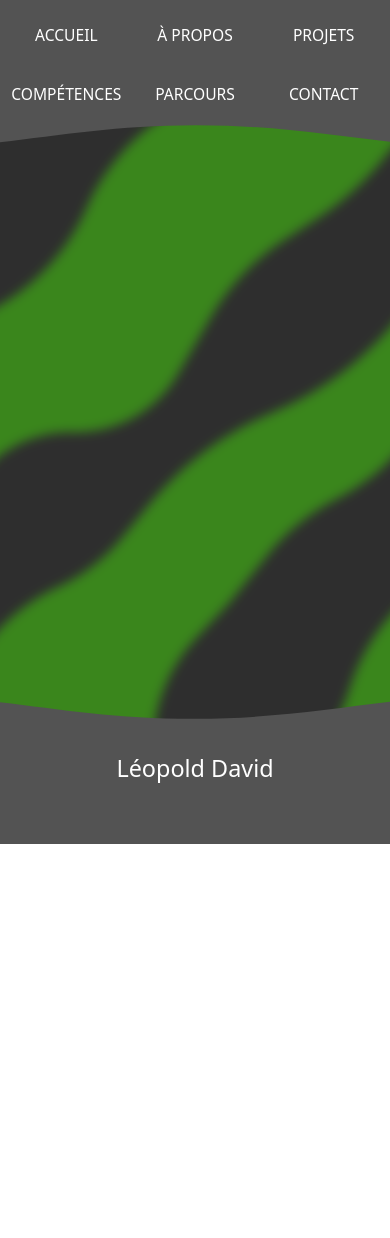
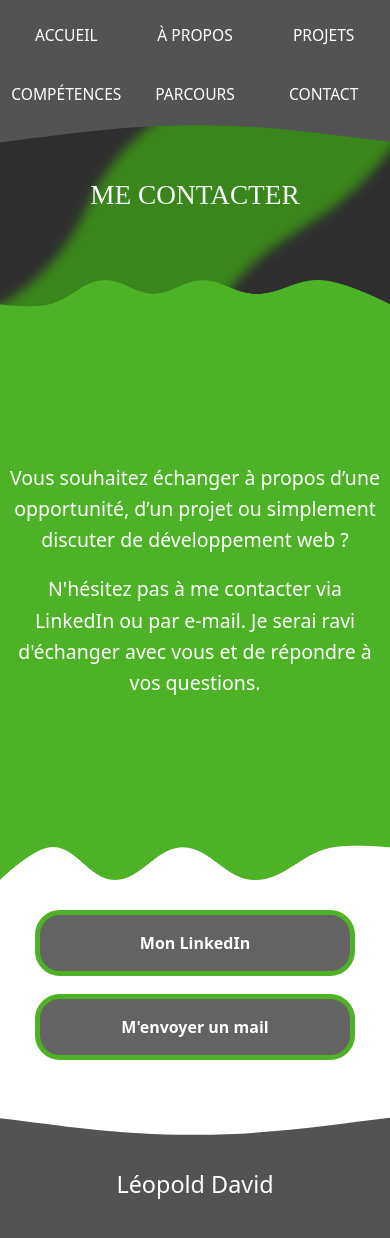
Before and after one commit to NemoPNK/P12-Portfolio, a React (Vite) app: page /contact in a window 390 px wide. Shown: the top 1238 px of the page. Before the commit the page ends 844 px from the top, so only its background shows below. Built offline with nearby package versions, Linux system fonts and the light colour scheme; a web font is replaced by a local one.

Commit message:
Page contact et ambition

```diff
--- a/src/pages/Contact/Contact.css
+++ b/src/pages/Contact/Contact.css
@@ -0,0 +1,118 @@
+.contact-page {
+  width: 100%;
+  min-height: 100vh;
+  display: flex;
+  flex-direction: column;
+  align-items: center;
+}
+
+.contact-section {
+  width: 100%;
+  min-height: 420px;
+  margin-top: 70px;
+
+  background-image: url('../../assets/Contact-bg.png');
+  background-repeat: no-repeat;
+  background-position: center;
+  background-size: 100% 100%;
+
+  display: flex;
+  align-items: center;
+  justify-content: center;
+}
+
+.contact-content {
+  width: 90%;
+  max-width: 1200px;
+
+  display: flex;
+  flex-direction: column;
+  align-items: center;
+  justify-content: center;
+  gap: 18px;
+  padding: 60px 0;
+}
+
+.contact-content p {
+  margin: 0;
+  color: white;
+  text-align: center;
+  font-size: clamp(24px, 2vw, 40px);
+  line-height: 1.3;
+}
+
+.contact-links {
+  margin-top: 30px;
+
+  display: flex;
+  flex-direction: row;
+  gap: 30px;
+
+  align-items: center;
+  justify-content: center;
+  flex-wrap: wrap;
+  width: 90%;
+}
+
+.contact-links a {
+  width: min(280px, 100%);
+  padding: 16px 24px;
+
+  background: rgba(83, 83, 83, 0.9);
+  border: 5px solid #4DB225;
+  border-radius: 25px;
+
+  color: white;
+  text-decoration: none;
+  text-align: center;
+  font-size: 1.2rem;
+  font-weight: 700;
+
+  transition: transform 0.2s ease;
+}
+
+.contact-links a:hover {
+  transform: scale(1.05);
+}
+
+@media (max-width: 1180px) {
+  .contact-section {
+    min-height: 500px;
+  }
+  .contact-content {
+    width: 95%;
+    padding: 80px 0;
+  }
+
+  .contact-content p {
+    line-height: 1.5;
+  }
+}
+
+@media (max-width: 720px) {
+  .contact-section {
+    min-height: 600px;
+  }
+
+  .contact-content p {
+    font-size: clamp(18px, 5vw, 24px);
+    line-height: 1.6;
+  }
+
+  .contact-content {
+    width: 95%;
+    padding: 100px 0;
+  }
+
+  .contact-links {
+    width: 90%;
+    flex-direction: column;
+    gap: 18px;
+  }
+
+  .contact-links a {
+    width: 100%;
+    max-width: 320px;
+    font-size: 1rem;
+  }
+}
--- a/src/pages/Contact/Contact.jsx
+++ b/src/pages/Contact/Contact.jsx
@@ -1,14 +1,45 @@
 import Header from '../../components/Header/Header.jsx'
 import Footer from '../../components/Footer/Footer.jsx'
+import PageTitle from '../../components/PageTitle/PageTitle.jsx'
 import './Contact.css'
 
 function Contact() {
   return (
     <>
       <Header />
+
+      <main className="contact-page">
+        <PageTitle title="ME CONTACTER" />
+
+        <section className="contact-section">
+          <div className="contact-content">
+            <p>
+              Vous souhaitez échanger à propos d’une opportunité, d’un projet ou simplement discuter de développement web ?
+            </p>
+
+            <p>
+              N'hésitez pas à me contacter via LinkedIn ou par e-mail. Je serai ravi d'échanger avec vous et de répondre à vos questions.
+            </p>
+          </div>
+        </section>
+        <div className="contact-links">
+          <a
+            href="https://www.linkedin.com/in/léopold-david-1659b12b5/"
+            target="_blank"
+            rel="noopener noreferrer"
+          >
+            Mon LinkedIn
+          </a>
+
+          <a href="mailto:leopold.david@icloud.com">
+            M'envoyer un mail
+          </a>
+        </div>
+      </main>
+
       <Footer />
     </>
   )
 }
 
-export default Contact;
+export default Contact
--- a/src/pages/Road/Road.css
+++ b/src/pages/Road/Road.css
@@ -3,9 +3,9 @@
     min-height: 70vh;
 }
 
-.road-introduction {
+.road-introduction,
+.road-ambitions__content {
     width: 100%;
-  margin: 70px 0 0;
     min-height: 650px;
 
     background-image: url('../../assets/Road-bg.png');
@@ -14,13 +14,23 @@
     background-size: 100% 100%;
 
     display: flex;
+    flex-direction: column;
     align-items: center;
     justify-content: center;
 }
 
+.road-introduction {
+    margin-top: 70px;
+}
+
+.road-ambitions {
+    width: 100%;
+    margin-top: 70px;
+}
+
 .road-introduction__content {
     width: 90%;
-  margin: auto;
+    margin: 0 auto;
     display: flex;
     flex-direction: column;
     align-items: center;
@@ -28,41 +38,87 @@
     gap: 20px;
 }
 
-.road-introduction__content p {
+.road-ambitions__content {
+    padding: 0 5%;
+    gap: 20px;
+}
+
+.road-introduction__content p,
+.road-ambitions__content p {
+    margin: 0;
     color: white;
     font-size: clamp(24px, 2vw, 40px);
     line-height: 1.3;
     text-align: center;
-  margin: 0;
+}
+
+.road-ambitions>h2 {
+    width: 90%;
+    margin: 50px 0px 50px 0px;
+    color: white;
+    text-align: left;
+    font-size: clamp(32px, 6vw, 60px);
+    text-align: center;
 }
 
 @media (max-width: 1180px) {
-  .road-introduction {
+
+    .road-introduction,
+    .road-ambitions__content {
+        min-height: 600px;
+    }
+
+    .road-introduction,
+    .road-ambitions {
         margin-top: 60px;
-    min-height: 600px;
+        display: flex;
+        flex-direction: column;
+        align-items: center;
     }
 
     .road-introduction__content {
         width: 90%;
     }
 
-  .road-introduction__content p {
+    .road-introduction__content p,
+    .road-ambitions__content p {
         font-size: clamp(20px, 3vw, 32px);
     }
 }
 
 @media (max-width: 720px) {
-  .road-introduction {
+
+    .road-introduction,
+    .road-ambitions__content {
+        min-height: 750px;
+    }
+
+    .road-introduction,
+    .road-ambitions {
         margin-top: 45px;
-    min-height: 750px;
+        display: flex;
+        flex-direction: column;
+        align-items: center;
     }
 
     .road-introduction__content {
         width: 86%;
     }
 
-  .road-introduction__content p {
+    .road-ambitions__content {
+        padding: 0 7%;
+    }
+
+    .road-introduction__content p,
+    .road-ambitions__content p {
         font-size: clamp(16px, 4.5vw, 26px);
         line-height: 1.35;
     }
+
+    .road-ambitions>h2 {
+        width: 86%;
+        margin-bottom: 24px;
+        font-size: clamp(28px, 8vw, 40px);
+        text-align: center;
     }
+}
--- a/src/pages/Road/Road.jsx
+++ b/src/pages/Road/Road.jsx
@@ -27,6 +27,27 @@ function Road() {
             </p>
           </div>
         </section>
+        <section className="road-ambitions">
+          <h2>MES AMBITIONS</h2>
+          <div className="road-ambitions__content">
+
+            <p>
+              Je recherche aujourd’hui des opportunités en tant qu’intégrateur web afin de continuer à développer mes compétences sur des projets concrets et variés.
+            </p>
+
+            <p>
+              Je suis particulièrement attiré par la création d’interfaces utilisateur modernes, accessibles et performantes avec React et les technologies du front-end.
+            </p>
+
+            <p>
+              Peu importe la taille de l’entreprise, l’essentiel pour moi est d’évoluer au sein d’une équipe motivée et de contribuer à des projets stimulants.
+            </p>
+
+            <p>
+              Je reste ouvert aux opportunités en alternance comme aux missions professionnelles qui me permettront de continuer à apprendre et à relever de nouveaux défis.
+            </p>
+          </div>
+        </section>
       </main>
 
       <Footer />
```
Also changed, not shown: 1 other file (tests, documents, lock files or other folders). Lines whose indentation alone changed are shown as unchanged.
